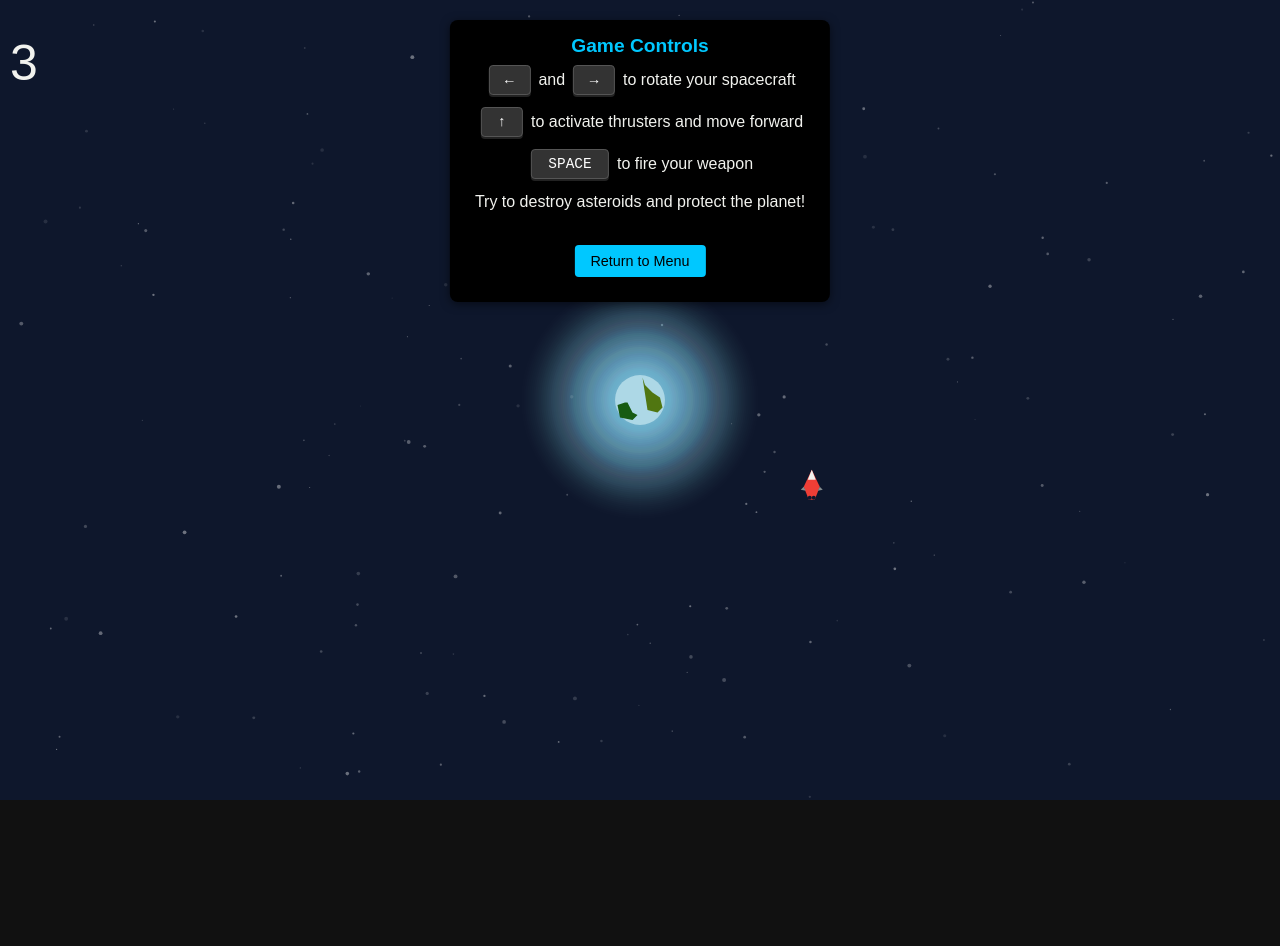
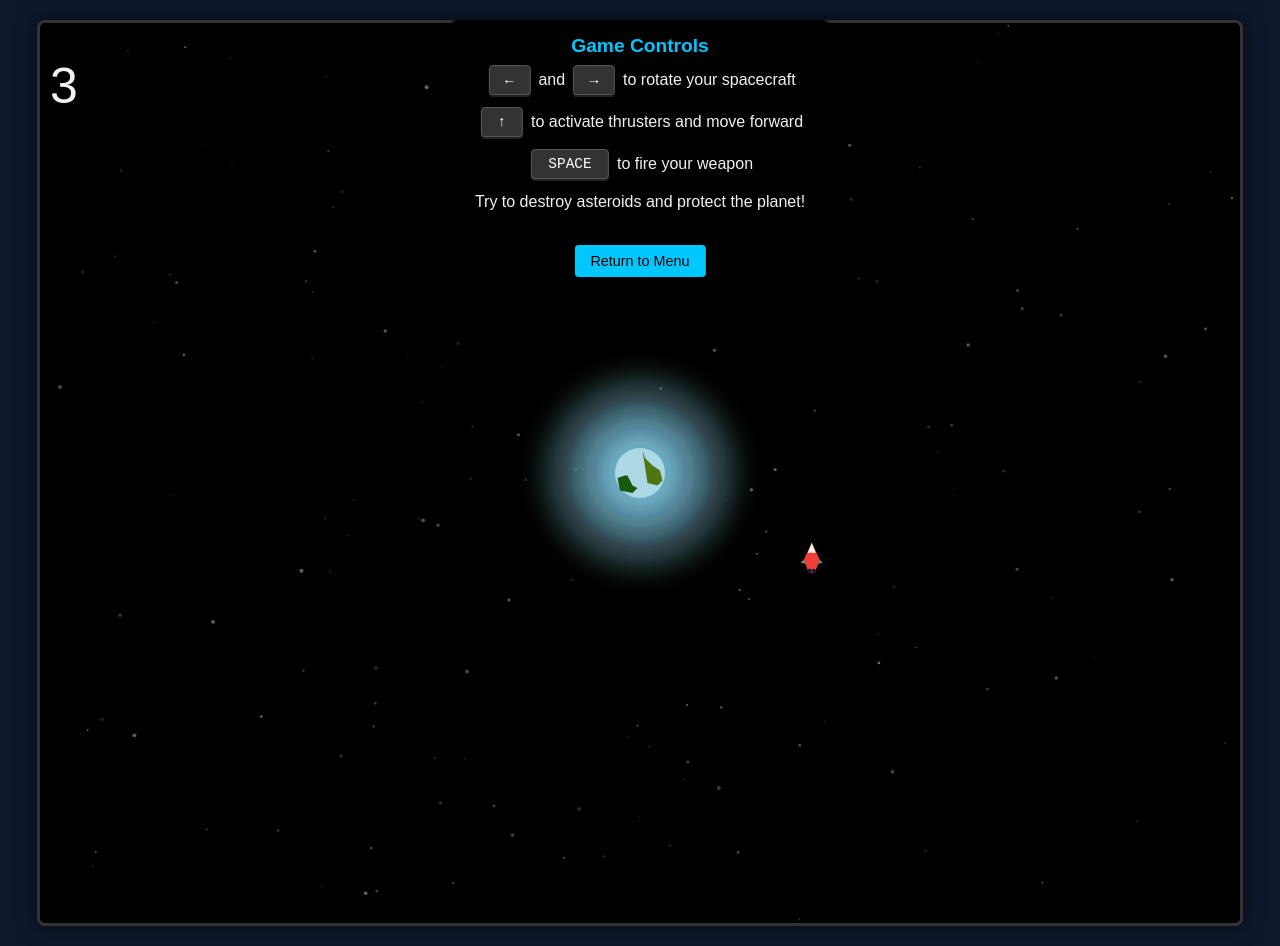
Before and after one commit to iterateno/rondaze, a React (Create React App) app: page /tutorial in a window 1280 px wide. Before the commit the page ends 804 px from the top, so only its background shows below. Built offline with nearby package versions, Linux system fonts and the light colour scheme; no server answers.

Commit message:
hardcode api_rul

```diff
--- a/src/GameLoader.css
+++ b/src/GameLoader.css
@@ -18,3 +18,21 @@
     padding: 10px 20px;
     cursor: pointer;
   }
+
+  .game-container {
+    display: flex;
+    justify-content: center;
+    align-items: center;
+    min-height: 100vh;
+    padding: 20px;
+    box-sizing: border-box;
+  }
+
+  .game-container canvas {
+    border: 3px solid #333;
+    border-radius: 8px;
+    box-shadow: 0 0 20px rgba(0, 0, 0, 0.5);
+    background-color: #000;
+    max-width: 100%;
+    max-height: 100%;
+  }
--- a/src/GameLoader.jsx
+++ b/src/GameLoader.jsx
@@ -1,5 +1,6 @@
 import React, { useEffect, useRef, useState } from 'react';
 import { startGame } from './game/game.js';
+import { CANVAS } from './game/constants.js';
 import './GameLoader.css';
 import { useNavigate } from 'react-router-dom';
 
@@ -32,25 +33,18 @@ const GameLoader = () => {
             const canvas = canvasRef.current;
             const ctx = canvas.getContext('2d');
 
-            // Resize the canvas to fill the screen
-            canvas.width = window.innerWidth;
-            canvas.height = window.innerHeight;
+            // Set canvas to fixed size
+            canvas.width = CANVAS.WIDTH;
+            canvas.height = CANVAS.HEIGHT;
 
             setScore(startGame(canvas, ctx, navigate));
-
-            const handleResize = () => {
-                canvas.width = window.innerWidth;
-                canvas.height = window.innerHeight;
-            };
 
             const handleGameOver = () => {
             };
 
-            window.addEventListener("resize", handleResize);
             window.addEventListener("gameOver", handleGameOver);
 
             return () => {
-                window.removeEventListener("resize", handleResize);
                 window.removeEventListener("gameOver", handleGameOver);
             };
         }
@@ -71,7 +65,9 @@ const GameLoader = () => {
                     <button onClick={handleStartGame}>Start Game</button>
                 </div>
             ) : (
-                <canvas ref={canvasRef} id="canvas"></canvas>
+                <div className="game-container">
+                    <canvas ref={canvasRef} id="canvas"></canvas>
+                </div>
             )}
         </div>
     );
--- a/src/HighScores.jsx
+++ b/src/HighScores.jsx
@@ -47,7 +47,7 @@ const HighScores = () => {
   useEffect(() => {
     const fetchHighScores = async () => {
       try {
-        const response = await fetch(config.API_URL + '/api/highscores');
+        const response = await fetch('https://rondaze-server-749067412044.europe-west1.run.app/api/highscores');
         if (!response.ok) {
           throw new Error('Failed to fetch high scores');
         }
--- a/src/SaveHighScoreModal.jsx
+++ b/src/SaveHighScoreModal.jsx
@@ -15,7 +15,7 @@ const SaveHighScoreModal = ({ score, refetch }) => {
         }
 
         try {
-            const response = await fetch(config.API_URL + '/api/highscores', {
+            const response = await fetch('https://rondaze-server-749067412044.europe-west1.run.app/api/highscores', {
                 method: 'POST',
                 headers: {
                     'Content-Type': 'application/json',
--- a/src/Tutorial.css
+++ b/src/Tutorial.css
@@ -1,16 +1,21 @@
 .tutorial-container {
     position: relative;
-    width: 100%;
-    height: 100vh;
+    display: flex;
+    justify-content: center;
+    align-items: center;
+    min-height: 100vh;
+    padding: 20px;
+    box-sizing: border-box;
     background-color: var(--oxford-blue);
 }
 
-.game-canvas {
-    position: absolute;
-    top: 0;
-    left: 0;
-    width: 100%;
-    height: 100%;
+.tutorial-container canvas {
+    border: 3px solid #333;
+    border-radius: 8px;
+    box-shadow: 0 0 20px rgba(0, 0, 0, 0.5);
+    background-color: #000;
+    max-width: 100%;
+    max-height: 100%;
 }
 
 .tutorial-info {
--- a/src/Tutorial.jsx
+++ b/src/Tutorial.jsx
@@ -1,6 +1,7 @@
 import React, { useState, useEffect, useCallback } from 'react';
 import { useNavigate } from 'react-router-dom';
 import { startGame } from './game/game';
+import { CANVAS } from './game/constants.js';
 import './Tutorial.css';
 import KeyboardKey from './KeyboardKey';
 
@@ -35,8 +36,8 @@ const Tutorial = () => {
         const canvas = document.getElementById('tutorialCanvas');
         if (canvas) {
             const ctx = canvas.getContext('2d');
-            canvas.width = window.innerWidth;
-            canvas.height = window.innerHeight;
+            canvas.width = CANVAS.WIDTH;
+            canvas.height = CANVAS.HEIGHT;
 
             const gameInstance = startGame(canvas, ctx, () => {
                 const canvas = document.getElementById('tutorialCanvas');
@@ -52,14 +53,7 @@ const Tutorial = () => {
 
             setGame(gameInstance);
 
-            const handleResize = () => {
-                canvas.width = window.innerWidth;
-                canvas.height = window.innerHeight;
-            };
-            window.addEventListener('resize', handleResize);
-
             return () => {
-                window.removeEventListener('resize', handleResize);
                 if (gameInstance && gameInstance.cleanup) {
                     gameInstance.cleanup();
                 }
--- a/src/game/constants.js
+++ b/src/game/constants.js
@@ -51,5 +51,11 @@ export const ATMOSPHERE_OPACITY = 0.06;
 export const GRAVITY_CONSTANT = 9.81;  // Gravity constant
 export const DAMPING_FACTOR = 0.99;    // Damping factor for reducing angular velocity
 
+// Canvas size constants
+export const CANVAS = {
+    WIDTH: 1200,
+    HEIGHT: 900
+};
+
 export const BOOM_RADIUS = 56; // Boom radius
 export const NUKE_FUSE = 400; // Fuse length in frames
```
